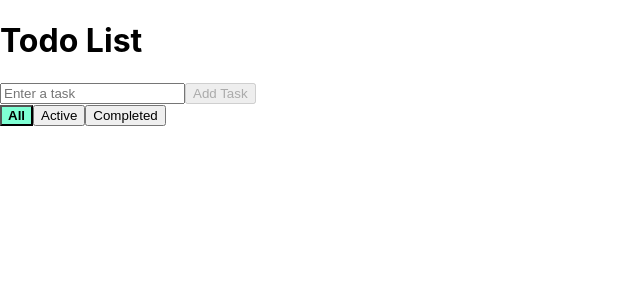
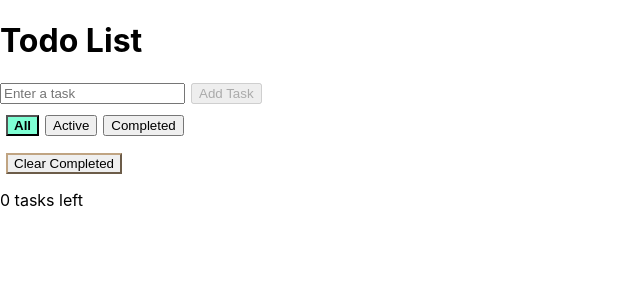
Before and after one commit to Yifan311/react-todo-localstorage, a React (Create React App) app: page / in a window 1280 px wide. Shown: the top 300 px of the page, without its empty margins (0-640 px from the left). Built offline with nearby package versions, Linux system fonts and the light colour scheme.

Commit message:
Revert "Revert "feat：add todo counter and clear completed""

```diff
--- a/src/App.css
+++ b/src/App.css
@@ -8,15 +8,27 @@
 }
 
 .clearAll {
-  border-color: #f44336;
+  border-color: #b63e35;
   color: black;
 }
 .clearAll:hover {
-  background-color: #f44336;
+  background-color: #b63e35;
   color: white;
 }
-
+.clearCompleted {
+  border-color: rgb(192, 164, 130);
+}
+.clearCompleted:hover {
+  background-color: rgb(192, 164, 130);
+}
 .done {
   text-decoration: line-through;
   opacity: 0.6;
 }
+
+button {
+  margin-left: 6px;
+}
+.filters {
+  margin-top: 10px;
+}
--- a/src/App.js
+++ b/src/App.js
@@ -63,6 +63,12 @@ function App() {
     );
   };
 
+  const remainingTasks = taskList.filter((task) => !task.done).length;
+
+  const clearCompleted = () => {
+    setTaskList((prev) => prev.filter((task) => !task.done));
+  };
+
   useEffect(() => {
     localStorage.setItem("tasks", JSON.stringify(taskList));
   }, [taskList]);
@@ -109,6 +115,8 @@ function App() {
         clearAll={clearAll}
         checkTask={checkTask}
         visibleTasks={visibleTasks}
+        remainingTasks={remainingTasks}
+        clearCompleted={clearCompleted}
       />
     </div>
   );
--- a/src/components/TaskList.js
+++ b/src/components/TaskList.js
@@ -6,6 +6,8 @@ function TaskList({
   clearAll,
   checkTask,
   visibleTasks,
+  remainingTasks,
+  clearCompleted,
 }) {
   return (
     <div>
@@ -25,6 +27,10 @@ function TaskList({
           Clear all
         </button>
       )}
+      <button onClick={clearCompleted} className="clearCompleted">
+        Clear Completed
+      </button>
+      <p>{remainingTasks} tasks left</p>
     </div>
   );
 }
```
